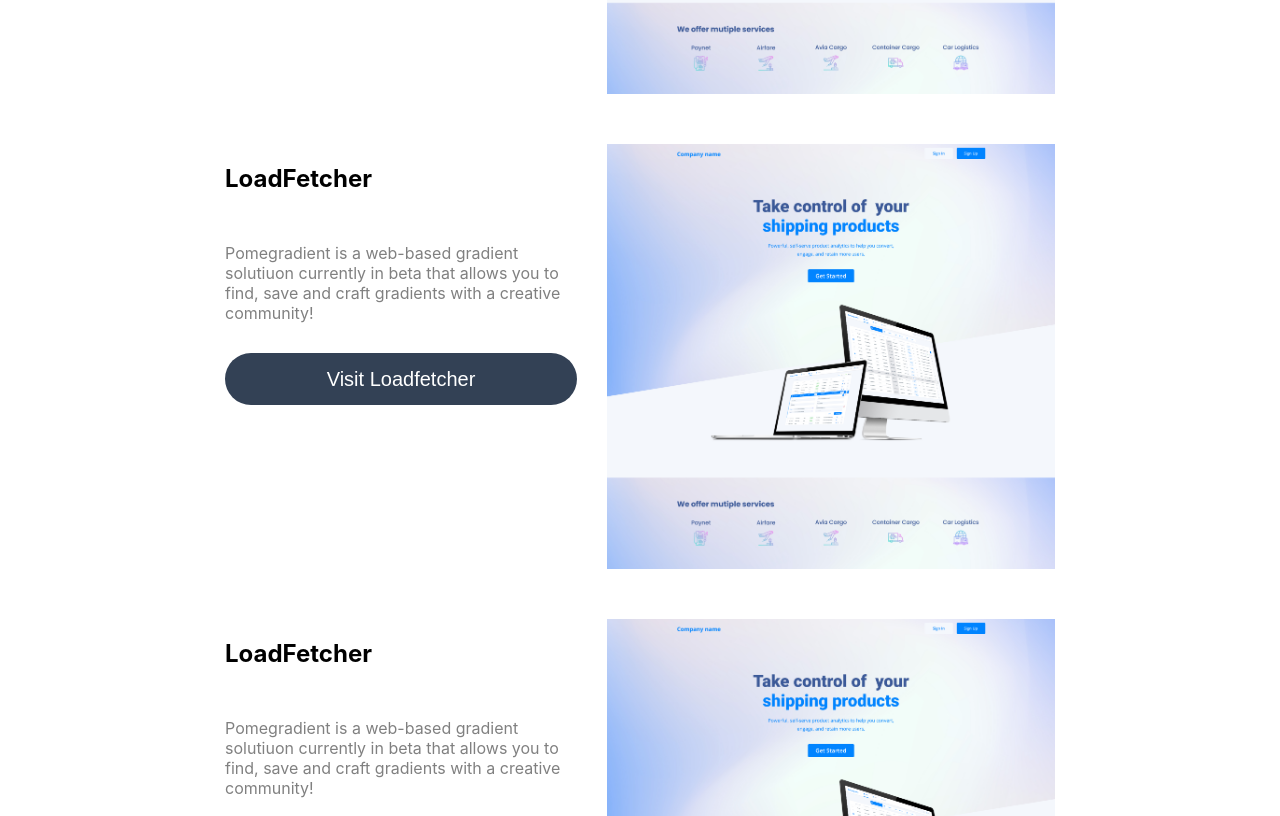
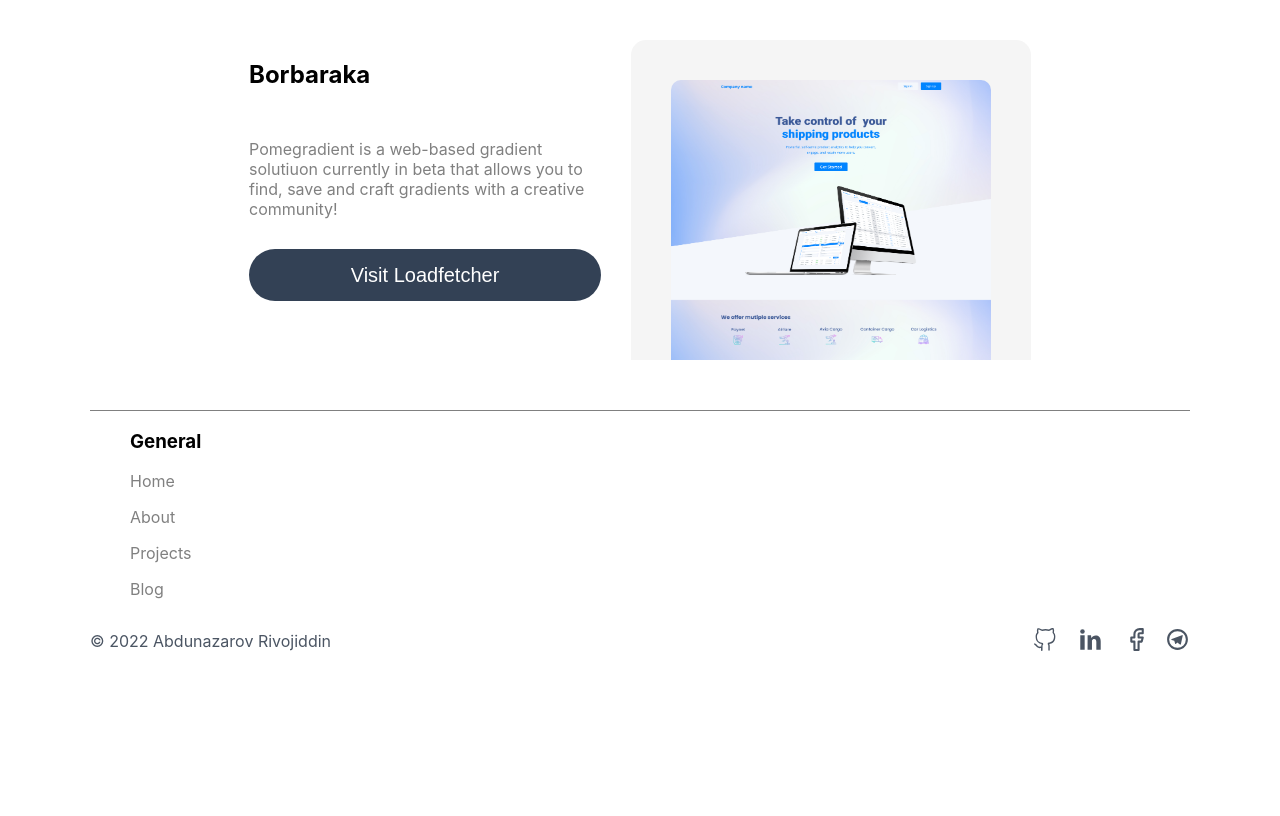
Before and after one commit to din0497/portfolio, a React (Create React App) app: page /projects in a window 1280 px wide. Shown: the part 564-1380 px from the top of the page. After the commit the page ends 1231 px from the top, so only its background shows below. Built offline with nearby package versions, Linux system fonts and the light colour scheme.

Commit message:
Project contents

```diff
--- a/src/pages/Projects/Description.js
+++ b/src/pages/Projects/Description.js
@@ -1,16 +1,12 @@
 import { Button } from "../../commons/style";
 import { DesContainer, ProjectText } from "./style";
 
-
-const Description = () => {
+const Description = ({ title, text }) => {
   return (
     <DesContainer>
-      <h2 style={{ maxWidth: "22rem", textAlign: "start" }}>LoadFetcher</h2>
-      <ProjectText>
-        Pomegradient is a web-based gradient solutiuon currently in beta that
-        allows you to find, save and craft gradients with a creative community!
-      </ProjectText>
-      <Button type='true'> Visit Loadfetcher</Button>
+      <h2 style={{ maxWidth: "22rem", textAlign: "start" }}>{title}</h2>
+      <ProjectText>{text}</ProjectText>
+      <Button type="true"> Visit Loadfetcher</Button>
     </DesContainer>
   );
 };
--- a/src/pages/Projects/Projects.js
+++ b/src/pages/Projects/Projects.js
@@ -1,7 +1,8 @@
 import { Title } from "../../commons/Title";
 import Description from "./Description";
-import { ProductContainer, Img, DesWrapper } from "./style";
+import { ProductContainer, Img, DesWrapper, Back } from "./style";
 import project from "../../assets/project.png";
+import loadfetcher from "../../assets/loadfetcher.png";
 
 const Projects = () => {
   return (
@@ -9,16 +10,22 @@
       <Title>PROJECTS</Title>
       <h1>A selection of my favorite works.</h1>
       <DesWrapper>
-        <Description />
-        <Img src={project} />
+        <Description
+          title="LoadFetcher"
+          text="Pomegradient is a web-based gradient solutiuon currently in beta that allows you to find, save and craft gradients with a creative community!"
+        />
+        <Back>
+          <Img src={loadfetcher} />
+        </Back>
       </DesWrapper>
       <DesWrapper>
-        <Description />
-        <Img src={project} />
-      </DesWrapper>
-      <DesWrapper>
-        <Description />
-        <Img src={project} />
+        <Description
+          title="Borbaraka"
+          text="Pomegradient is a web-based gradient solutiuon currently in beta that allows you to find, save and craft gradients with a creative community!"
+        />
+        <Back>
+          <Img src={project} />
+        </Back>
       </DesWrapper>
     </ProductContainer>
   );
--- a/src/pages/Projects/style.js
+++ b/src/pages/Projects/style.js
@@ -12,11 +12,15 @@
   gap: 30px;
 `;
 export const DesWrapper = styled.div`
- display: flex;
- flex-direction: row;
- gap:30px;
- margin-top: 50px;
-`
+  display: flex;
+  flex-direction: row;
+  gap: 30px;
+  margin-top: 50px;
+  @media only screen and (max-width: 800px) {
+    flex-direction: column;
+    padding-left:30px;
+  }
+`;
 
 export const ProjectText = styled.div`
   max-width: 22rem;
@@ -25,5 +29,22 @@
 `;
 
 export const Img = styled.img`
- width:448px;
+  width: 320px;
+  height: 280px;
+  position: absolute;
+  right: 40px;
+  bottom: 0;
+  border-radius: 10px 10px 0px 0px;
+  transition: width 2s, height 2s, transform 2s;
+  &:hover {
+    transform: scale(2, 2);
+  }
 `;
+
+export const Back = styled.div`
+  background-color: whitesmoke;
+  width: 400px;
+  height: 320px;
+  position: relative;
+  border-radius: 15px 15px 0px 0px;
+`;
```
Also changed, not shown: src/assets/loadfetcher.png (added), src/assets/project1.png (deleted).
